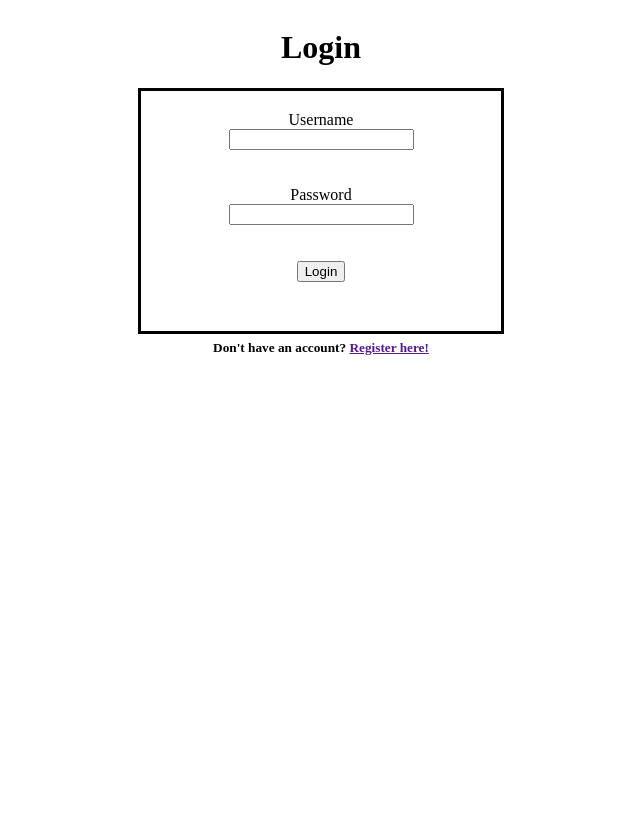
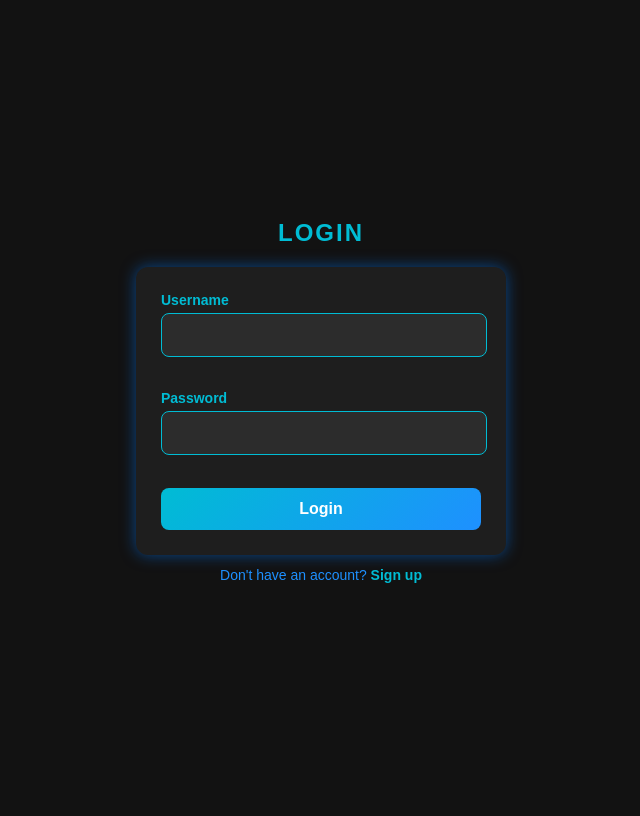
Before and after one commit to AlexJonker/scootaloo, a Django app: template templates/login.html in a window 1280 px wide. Shown: the whole page, without its empty margins (319-959 px from the left). After the commit the page ends 583 px from the top, so only its background shows below. Run offline with Django 3.2, Linux system fonts and the light colour scheme; the template is opened without the code that fills it, so the values that code supplies are empty.

Commit message:
finished css

```diff
--- a/static/login.css
+++ b/static/login.css
@@ -1,19 +1,105 @@
 body {
-    display: flex;
-}
-.login {
+    background-color: #121212;
+    color: #ffffff;
+    font-family: 'Poppins', sans-serif;
     display: flex;
     flex-direction: column;
     align-items: center;
+    justify-content: center;
     height: 100vh;
-    width: 100vw;
+    margin: 0;
+    overflow: hidden;
+    animation: fadeIn 1s ease-in-out;
 }
+
+@keyframes fadeIn {
+    from { opacity: 0; }
+    to { opacity: 1; }
+}
+
+h1 {
+    margin-bottom: 20px;
+    font-size: 24px;
+    text-transform: uppercase;
+    letter-spacing: 2px;
+    color: #00bcd4;
+}
+
 form {
-    display: flex;
-    flex-direction: column;
-    align-items: center;
-    width: 25vw;
-    height: 25vh;
-    border: 3px solid black;
-    padding: 20px;
+    background-color: #1e1e1e;
+    padding: 25px;
+    border-radius: 12px;
+    box-shadow: 0 0 15px rgba(0, 123, 255, 0.5);
+    width: 320px;
+    text-align: center;
+    transition: transform 0.3s;
 }
+
+form:hover {
+    transform: scale(1.02);
+}
+
+label {
+    display: block;
+    text-align: left;
+    margin-bottom: 5px;
+    font-weight: bold;
+    font-size: 14px;
+    color: #00bcd4;
+}
+
+input {
+    width: calc(100% - 20px);
+    padding: 12px;
+    margin-bottom: 15px;
+    border: none;
+    border-radius: 8px;
+    background-color: #2c2c2c;
+    color: #ffffff;
+    font-size: 16px;
+    transition: background 0.3s;
+    border: 1px solid #00bcd4;
+}
+
+input:focus {
+    outline: none;
+    border: 1px solid #1e90ff;
+    background-color: #333333;
+}
+
+button {
+    background: linear-gradient(135deg, #00bcd4, #1e90ff);
+    color: white;
+    border: none;
+    padding: 12px;
+    width: 100%;
+    border-radius: 8px;
+    font-size: 16px;
+    cursor: pointer;
+    transition: all 0.3s ease;
+    font-weight: bold;
+}
+
+button:hover {
+    background: linear-gradient(135deg, #1e90ff, #00bcd4);
+    box-shadow: 0 0 15px rgba(0, 123, 255, 0.7);
+    transform: translateY(-2px);
+}
+
+p {
+    margin-top: 12px;
+    font-size: 14px;
+    color: #1e90ff;
+}
+
+a {
+    color: #00bcd4;
+    text-decoration: none;
+    transition: color 0.3s;
+    font-weight: bold;
+}
+
+a:hover {
+    text-decoration: underline;
+    color: #1e90ff;
+}
--- a/templates/login.html
+++ b/templates/login.html
@@ -1,6 +1,5 @@
-<!-- templates/login.html -->
+{% load static %}
 <!DOCTYPE html>
-{% load static %}
 <html lang="en">
 <head>
     <meta charset="UTF-8">
@@ -9,7 +8,6 @@
     <link rel="stylesheet" href="{% static 'login.css' %}">
 </head>
 <body>
-    <div class="login">
     <h1>Login</h1>
     <form method="POST" action="/login">
         {% csrf_token %}
@@ -20,9 +18,7 @@
         <input type="password" id="password" name="password" required>
         <br><br>
         <button type="submit">Login</button>
-        <br><br>
-        <h5>Don't have an account? <a href=>Register here!</a></h5>
     </form>
-</div>
+    <p>Don't have an account? <a href="/signup">Sign up</a></p>
 </body>
 </html>
```
